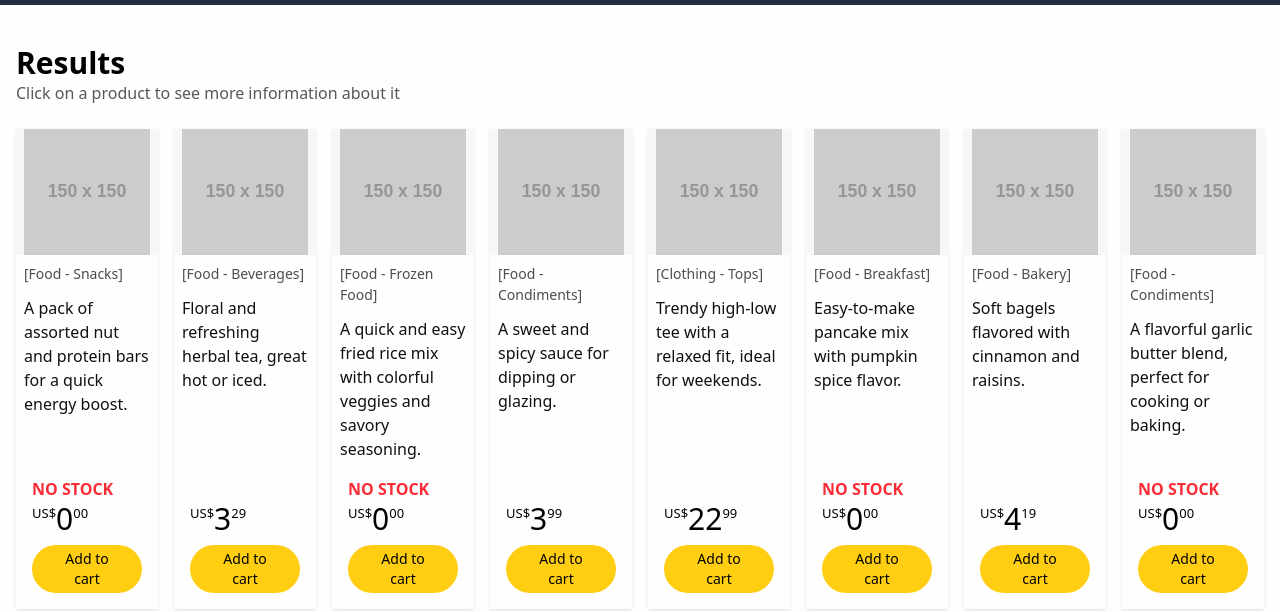
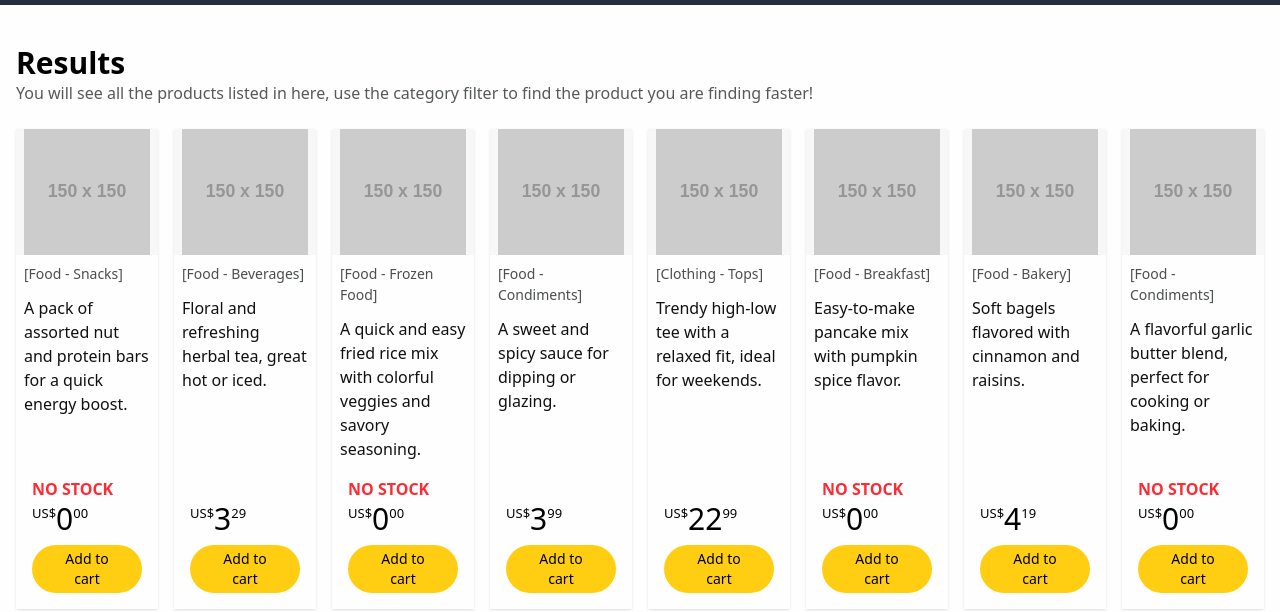
Before and after one commit to osakitadev/mockazon-project, a website built with Vite: page index.html in a window 1280 px wide. Shown: the part 199-811 px from the top of the page. Built offline with nearby package versions, Linux system fonts and the light colour scheme; placeholder pictures from the web are drawn by us; files whose address does not match are found by name.

Commit message:
Updated index.html

```diff
--- a/index.html
+++ b/index.html
@@ -4,6 +4,7 @@
     <meta charset="UTF-8" />
     <link rel="icon" type="image/svg+xml" href="/favicon.svg" />
     <meta name="viewport" content="width=device-width, initial-scale=1.0" />
+    <link rel="stylesheet" href="src/style.css" />
     <title>Mockazon</title>
   </head>
   <body class="bg-[#fefefe]">
@@ -50,7 +51,8 @@
       <section class="mb-6">
         <h2 class="text-2xl font-bold xl:text-3xl">Results</h2>
         <p class="text-[#565959] font-[400] text-[14px] xl:text-[16px]">
-          Click on a product to see more information about it
+          You will see all the products listed in here, use the category filter
+          to find the product you are finding faster!
         </p>
       </section>
 
```
